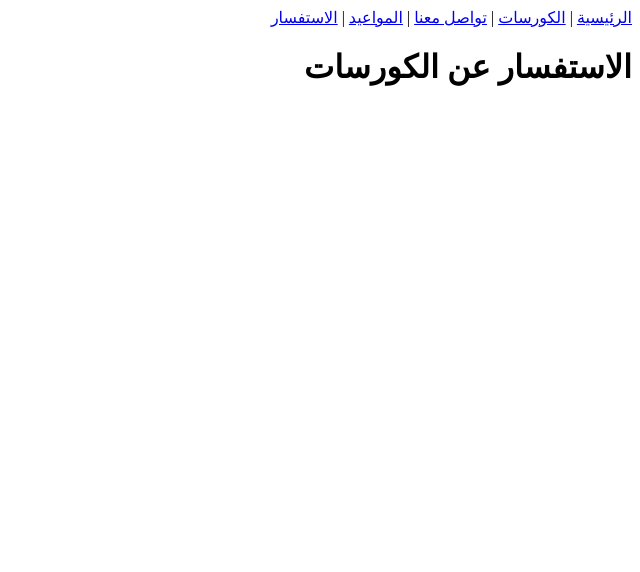
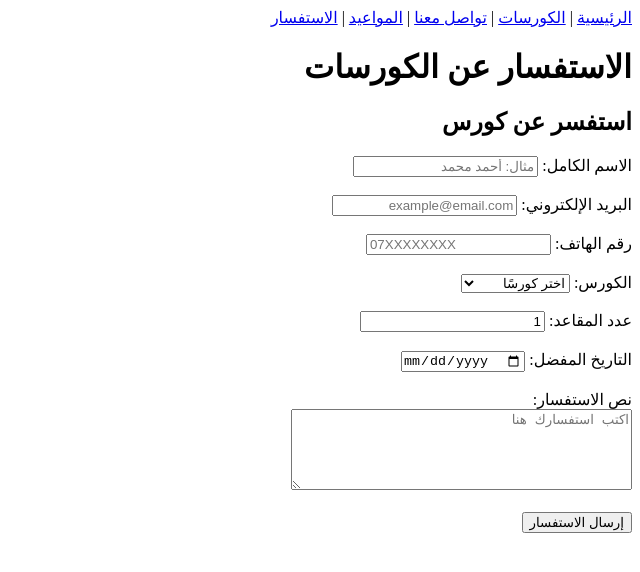
Before and after one commit to HamzaNour5/coderz-institite, a plain HTML site: page session-5/Pages/enquiry.html in a window 1280 px wide. Shown: the whole page, without its empty margins (640-1280 px from the left). Drawn offline with Linux system fonts and the light colour scheme.

Commit message:
Update enquiry.html

```diff
--- a/session-5/Pages/enquiry.html
+++ b/session-5/Pages/enquiry.html
@@ -16,5 +16,46 @@
 
     <h1>الاستفسار عن الكورسات</h1>
 
+<form>
+    <h2>استفسر عن كورس</h2>
+
+<label for="fullname">الاسم الكامل:</label>
+<input type="text" id="fullname" name="fullname" placeholder="مثال: أحمد محمد" autocomplete="name">
+<br><br>
+
+<label for="email">البريد الإلكتروني:</label>
+<input type="email" id="email" name="email" placeholder="example@email.com">
+<br><br>
+
+<label for="phone">رقم الهاتف:</label>
+<input type="tel" id="phone" name="phone" placeholder="07XXXXXXXX">
+<br><br>
+
+<label for="course">الكورس:</label>
+<select id="course" name="course">
+    <option value="" selected disabled>اختر كورسًا</option>
+    <option value="content">HTML Content</option>
+    <option value="forms">HTML Forms</option>
+</select>
+<br><br>
+
+<label for="seats">عدد المقاعد:</label>
+<input type="number" id="seats" name="seats" value="1" min="1">
+<br><br>
+
+<label for="date">التاريخ المفضل:</label>
+<input type="date" id="date" name="date">
+<br><br>
+
+<label for="message">نص الاستفسار:</label>
+<br>
+<textarea id="message" name="message" rows="5" cols="40" placeholder="اكتب استفسارك هنا"></textarea>
+<br><br>
+
+<button type="submit">إرسال الاستفسار</button>
+
+</form>
+
+
 </body>
 </html>
```
